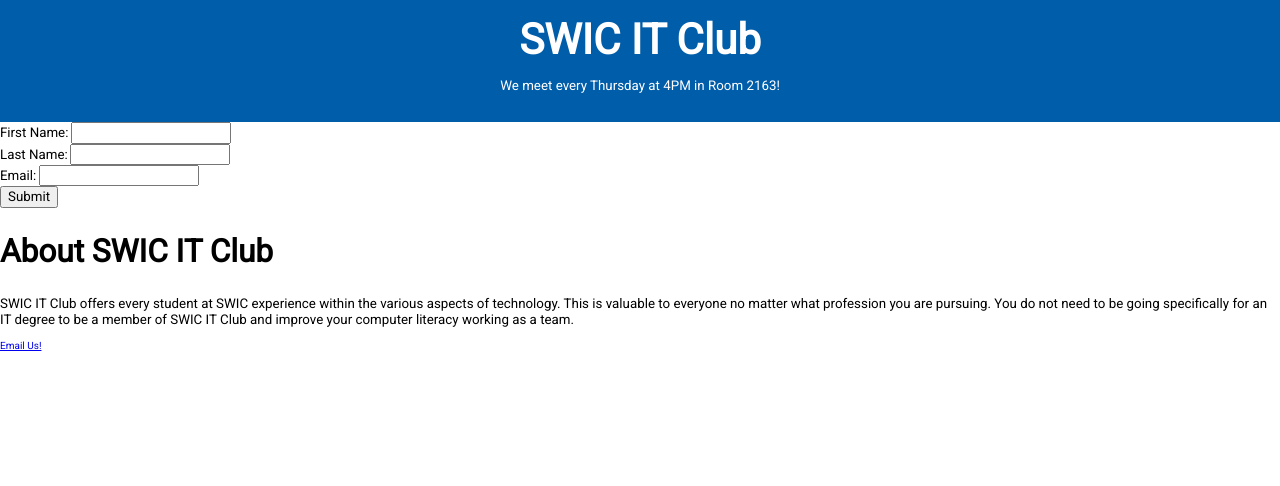
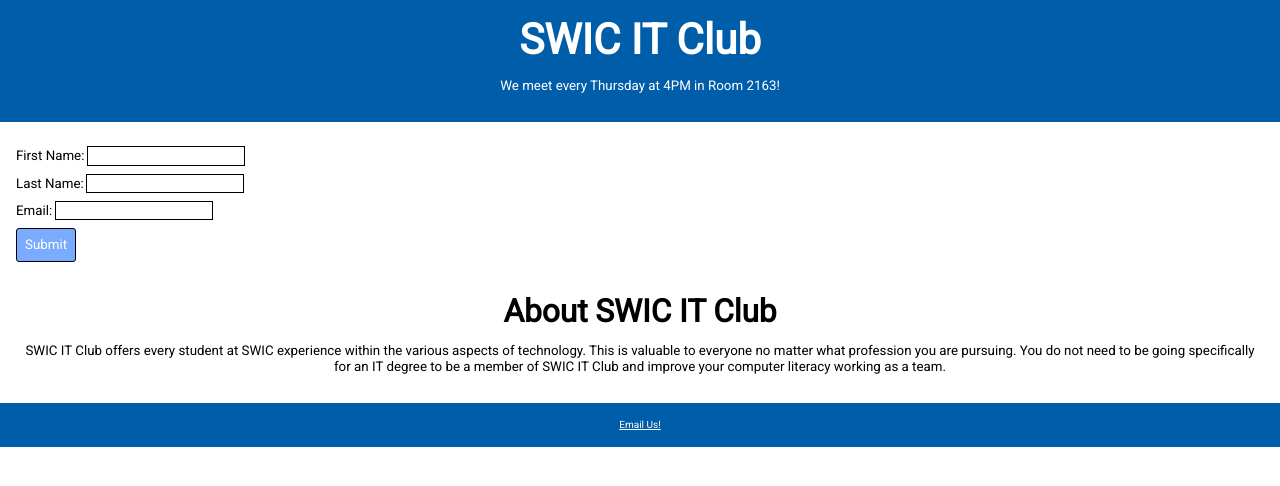
Before and after one commit to swicit/website, a website: page index.html in a window 1280 px wide. Drawn offline with nearby package versions, Linux system fonts and the light colour scheme.

Commit message:
:lipstick: Add styles.

```diff
--- a/style.css
+++ b/style.css
@@ -10,16 +10,37 @@
   font-size: 10px;
 }
 
-header {
+header,
+form,
+section,
+footer {
+  padding: 1rem;
+}
+
+header,
+section,
+footer {
+  text-align: center;
+}
+
+header,
+footer,
+a {
+  color: white;
+}
+
+header,
+footer {
   background: var(--primary);
-  color: white;
-  padding: 1rem;
-  text-align: center;
+}
+
+h1,
+h2 {
+  margin: 0;
 }
 
 h1 {
   font-size: 4.209em;
-  margin: 0;
 }
 
 h2 {
@@ -31,3 +52,18 @@
 p {
   font-size: 1.333em;
 }
+
+input {
+  border: solid thin black;
+}
+
+input[type="submit"] {
+  background: var(--secondary);
+  border-radius: 3px;
+  color: white;
+  padding: 0.5rem;
+}
+
+form div {
+  margin: 0.5rem 0;
+}
```
